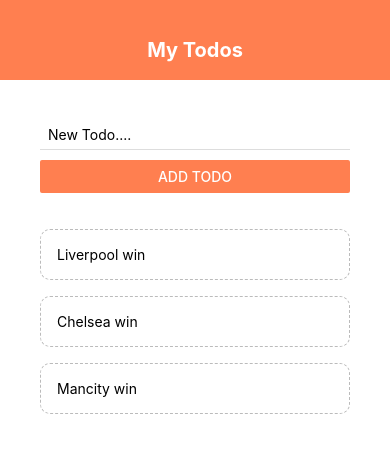
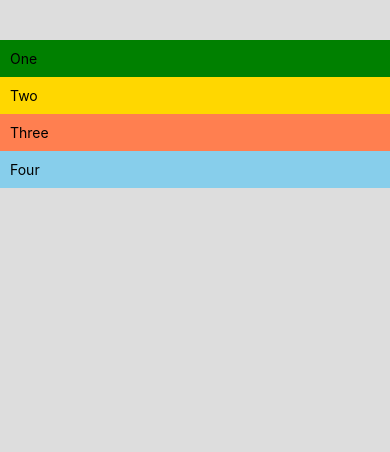
Before and after one commit to tamfolio/ToDo-App, a React Native app in the folder todo/: screen / in a window 390 px wide. Shown: the top 452 px of the page. Built offline with nearby package versions, Linux system fonts and the light colour scheme.

Commit message:
sandbox flexbox

```diff
--- a/todo/App.js
+++ b/todo/App.js
@@ -3,6 +3,7 @@
 import Header from './components/header.js'
 import TodoItem from './components/todoitem.js';
 import AddTodo from './components/AddTodo.js';
+import SandBox from './components/sandbox.js';
 
 export default function App() {
   const [todos, setTodos] = useState([
@@ -33,26 +34,27 @@
 
   }
   return (
-    <TouchableWithoutFeedback onPress={()=> {
-      Keyboard.dismiss();
-    }}>
-      <View style={styles.container}>
-      {/* HEADER */}
-      <Header/>
-      <View style={styles.content}>
-        <AddTodo submitHandler={submitHandler}/>
-        {/* TODO Form */}
-        <View style={styles.list}>
-            <FlatList
-              data={todos}
-              renderItem={({item}) => (
-                <TodoItem item={item} pressHandler={pressHandler}/>
-            )}
-            />
-        </View>
-      </View>
-    </View>
-  </TouchableWithoutFeedback>
+    <SandBox/>
+  //   <TouchableWithoutFeedback onPress={()=> {
+  //     Keyboard.dismiss();
+  //   }}>
+  //     <View style={styles.container}>
+  //     {/* HEADER */}
+  //     <Header/>
+  //     <View style={styles.content}>
+  //       <AddTodo submitHandler={submitHandler}/>
+  //       {/* TODO Form */}
+  //       <View style={styles.list}>
+  //           <FlatList
+  //             data={todos}
+  //             renderItem={({item}) => (
+  //               <TodoItem item={item} pressHandler={pressHandler}/>
+  //           )}
+  //           />
+  //       </View>
+  //     </View>
+  //   </View>
+  // </TouchableWithoutFeedback>
 
   );
 }
--- a/todo/components/sandbox.js
+++ b/todo/components/sandbox.js
@@ -3,10 +3,35 @@
 
 export default function SandBox(){
     return(
-        <Text>Sandbox</Text>
+        <View style={styles.container}>
+            <Text style={styles.boxOne}>One</Text>
+            <Text style={styles.boxTwo}>Two</Text>
+            <Text style={styles.boxThree}>Three</Text>
+            <Text style={styles.boxFour}>Four</Text>
+        </View>
     )
 }
 
 const styles = StyleSheet.create({
-
+    container: {
+        flex: 1,
+        paddingTop: 40,
+        backgroundColor: '#ddd'
+    },
+    boxOne: {
+        backgroundColor: "green",
+        padding: 10
+    },
+    boxTwo: {
+        backgroundColor: "gold",
+        padding: 10
+    },
+    boxThree: {
+        backgroundColor: "coral",
+        padding: 10
+    },
+    boxFour: {
+        backgroundColor: "skyblue",
+        padding: 10
+    }
 })
```
